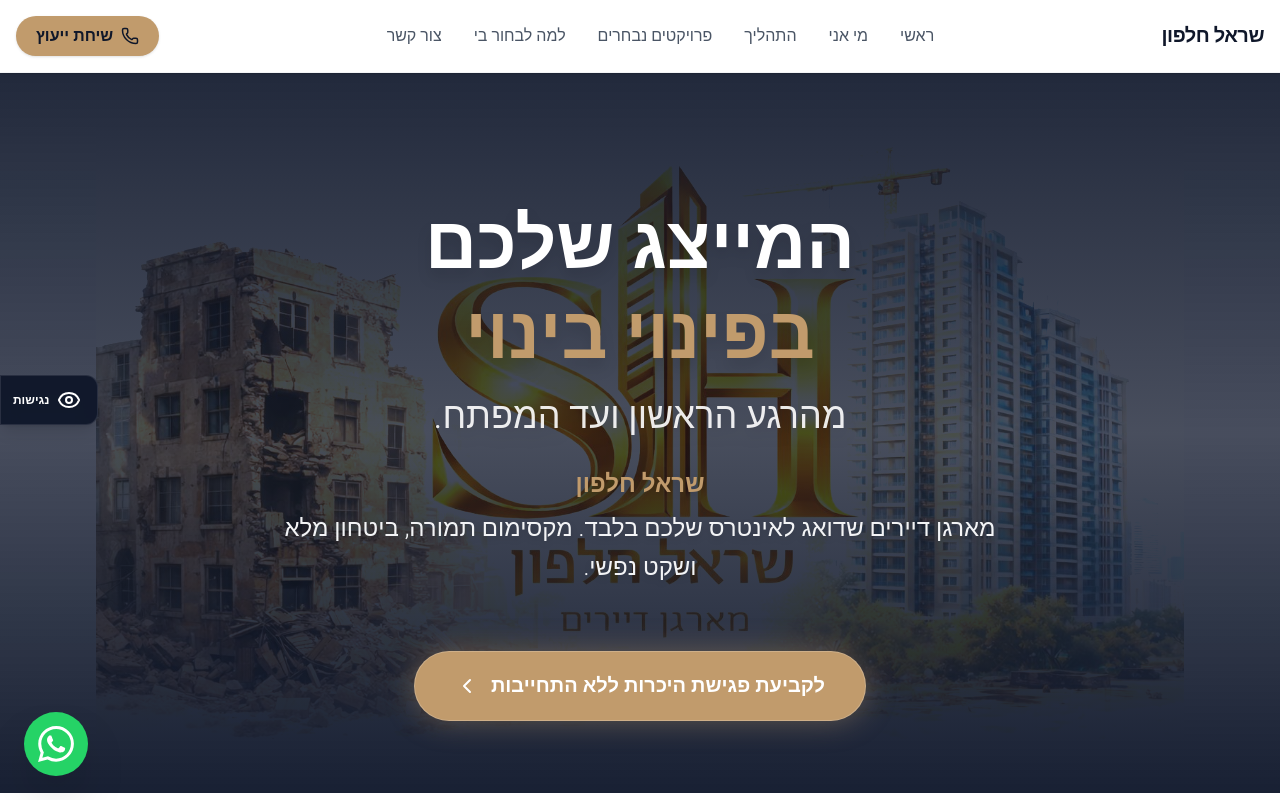
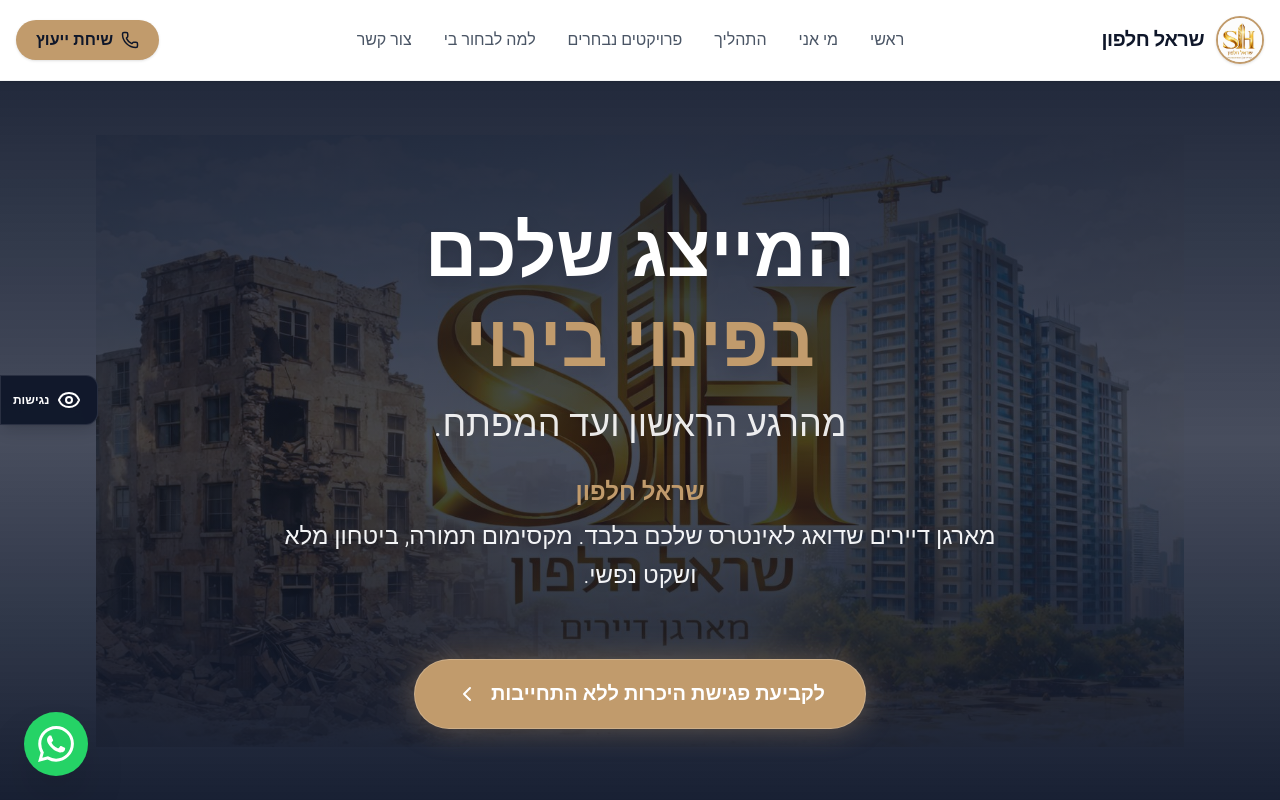
Before and after one commit to AmnonHalili/sarel, a React (Vite) app: page / in a window 1280 px wide. Shown: the top 800 px of the page. Built offline with nearby package versions, Linux system fonts and the light colour scheme.

Commit message:
Add logo image and update Header and Hero components
Added sarel-logo.jpeg to assets and updated Header to display the logo next to the site name. Also removed the brightness filter from the logo in the Hero component for a more natural appearance.

```diff
--- a/src/components/Header.jsx
+++ b/src/components/Header.jsx
@@ -1,6 +1,7 @@
 import React, { useState } from 'react';
 import { Menu, Phone, X } from 'lucide-react';
 import { motion, AnimatePresence } from 'framer-motion';
+import sarelLogoCircle from '../assets/media/sarel-logo.jpeg';
 
 const Header = () => {
     const [isMenuOpen, setIsMenuOpen] = useState(false);
@@ -20,8 +21,15 @@
         <>
             <header className="sticky top-0 z-50 bg-white/95 backdrop-blur-sm border-b border-gray-100 shadow-sm">
                 <div className="container mx-auto px-4 py-4 flex justify-between items-center">
-                    <div className="text-xl font-bold tracking-tight text-brand-text">
-                        שראל חלפון
+                    <div className="flex items-center gap-3">
+                        <img
+                            src={sarelLogoCircle}
+                            alt="לוגו שראל חלפון"
+                            className="w-12 h-12 rounded-full object-cover border-2 border-brand-gold shadow-sm"
+                        />
+                        <div className="text-xl font-bold tracking-tight text-brand-text">
+                            שראל חלפון
+                        </div>
                     </div>
 
                     <nav className="hidden md:flex items-center gap-8 text-gray-600">
@@ -81,8 +89,15 @@
                                 >
                                     <X size={24} />
                                 </button>
-                                <div className="text-lg font-bold text-brand-text">
-                                    שראל חלפון
+                                <div className="flex items-center gap-3">
+                                    <img
+                                        src={sarelLogoCircle}
+                                        alt="לוגו שראל חלפון"
+                                        className="w-10 h-10 rounded-full object-cover border-2 border-brand-gold shadow-sm"
+                                    />
+                                    <div className="text-lg font-bold text-brand-text">
+                                        שראל חלפון
+                                    </div>
                                 </div>
                             </div>
 
--- a/src/components/Hero.jsx
+++ b/src/components/Hero.jsx
@@ -14,7 +14,7 @@
                     src={sarelLogo}
                     alt="לוגו Sarel - התחדשות עירונית"
                     className="w-full h-full object-cover"
-                    style={{ transform: 'scale(0.85)', filter: 'brightness(1.3)' }}
+                    style={{ transform: 'scale(0.85)' }}
                 />
                 {/* Darker Overlay for better text readability */}
                 <div className="absolute inset-0 bg-slate-900/60 mix-blend-multiply" />
```
Also changed, not shown: src/assets/media/sarel-logo.jpeg (added).
